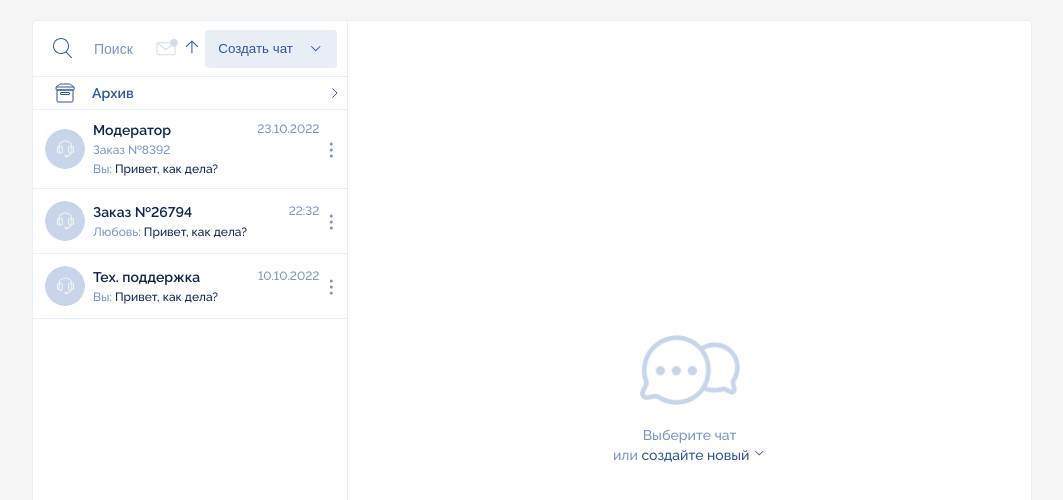
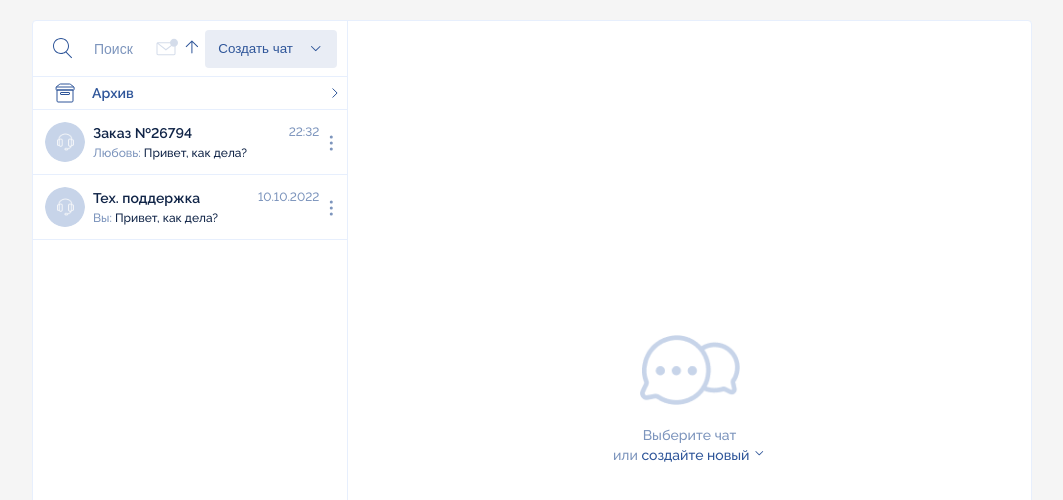
Before and after one commit to Fedos16/web2b-chat, a Vue app: page / in a window 1280 px wide. Shown: the top 500 px of the page, without its empty margins (108-1171 px from the left). Built offline with nearby package versions, Linux system fonts and the light colour scheme.

Commit message:
архив

```diff
--- a/src/components/chat/dialogs/ChatDialogs.vue
+++ b/src/components/chat/dialogs/ChatDialogs.vue
@@ -2,8 +2,13 @@
     <div class="sidebar ">
         <Menu />
         <Archive />
-        <div class="sidebar_chats my-scroll" v-show="dialogs.length > 0 && !showArhive">
-            <Dialog ref="dialog" v-for="dialog in dialogs" :dialog="dialog" :key="dialog.id" />
+        <div class="sidebar_chats my-scroll" v-show="dialogs.length > 0">
+            <div v-if="showArchive">
+                <Dialog v-for="dialog in dialogsArchive" :dialog="dialog" :key="dialog.id" />
+            </div>
+            <div v-else>
+                <Dialog v-for="dialog in dialogs" :dialog="dialog" :key="dialog.id" />
+            </div>
         </div>
         <div class="sidebar_chatNotFound" v-show="dialogs.length === 0">
             <p>Чатов с названием</p>
@@ -28,11 +33,17 @@ export default {
         dialogs() {
             return this.$store.getters.getDialogs;
         },
+        dialogsArchive() {
+            return this.$store.getters.getArchiveDialogs;
+        },
         chatName() {
             return this.$store.state.searchDialogText;
         },
-        showArhive(){
+        showArchive(){
             return this.$store.state.showArhive;
+        },
+        switchArchive(){
+            return this.$store.commit('toggleShowArchive')
         }
     }
 }
--- a/src/components/chat/dialogs/componentsDialogs/archive.vue
+++ b/src/components/chat/dialogs/componentsDialogs/archive.vue
@@ -8,9 +8,6 @@
           <img src="@/assets/images/checkmarkright.svg" alt="">
         </div>
     </div>
-    <div class="" v-show="showArhive">
-        <Dialog ref="archiveDialogs" v-for="dialog in archiveDialogs" :dialog="dialog" :key="dialog.id" />
-    </div>
 </template>
 
 <script>
@@ -19,17 +16,9 @@ import Dialog from './Dialog.vue';
 
 export default {
     components: { Dialog },
-    computed: {
-        archiveDialogs() {
-            return this.$store.getters.getArchiveDialogs;
-        },
-        showArhive(){
-            return this.$store.state.showArhive;
-        }
-    },
     methods:{
         switchArchive(){
-            this.$store.commit('showArchive');
+            this.$store.commit('toggleShowArchive');
         }
     }
 }
--- a/src/data/index.js
+++ b/src/data/index.js
@@ -111,7 +111,8 @@ export const dialogs = [
         typeDialog: "moderator",
         additionalInfo: {
             numOrder: 8392
-        }
+        },
+        archiveDialog: true
     },
     {
         id: 3,
@@ -126,7 +127,8 @@ export const dialogs = [
         typeDialog: "order",
         additionalInfo: {
             numOrder: 26794
-        }
+        },
+        archiveDialog: false
     },
     {
         id: 4,
@@ -141,6 +143,7 @@ export const dialogs = [
         typeDialog: "support",
         additionalInfo: {
             numOrder: null
-        }
+        },
+        archiveDialog: false
     }
 ]
--- a/src/store/index.js
+++ b/src/store/index.js
@@ -40,7 +40,7 @@ export default createStore({
 
                 const filterName = getNameChat(item).toLowerCase().includes(state.searchDialogText.toLowerCase());
                 const filterUnRead = state.unReadMessages ? item.unReadCount > 0 : true;
-                const filterArchiv = item.archiveDialog ? false : true;
+                const filterArchiv = !item.archiveDialog;
 
                 return filterName && filterUnRead && filterArchiv;
             })
@@ -50,7 +50,7 @@ export default createStore({
         },
         getArchiveDialogs(state) {
             return state.dialogs.filter(item => {
-                const filterArchiv = item.archiveDialog ? true : false;
+                const filterArchiv = item.archiveDialog;
 
                 return filterArchiv;
             })
@@ -93,8 +93,9 @@ export default createStore({
             state.activeDialog = id;
             state.messages = messages.filter(item => item.chatId === id);
         },
-        showArchive(state) {
+        toggleShowArchive(state) {
             state.showArchive = !state.showArchive;
+            console.log(state.showArchive)
         }
 
     },
```
